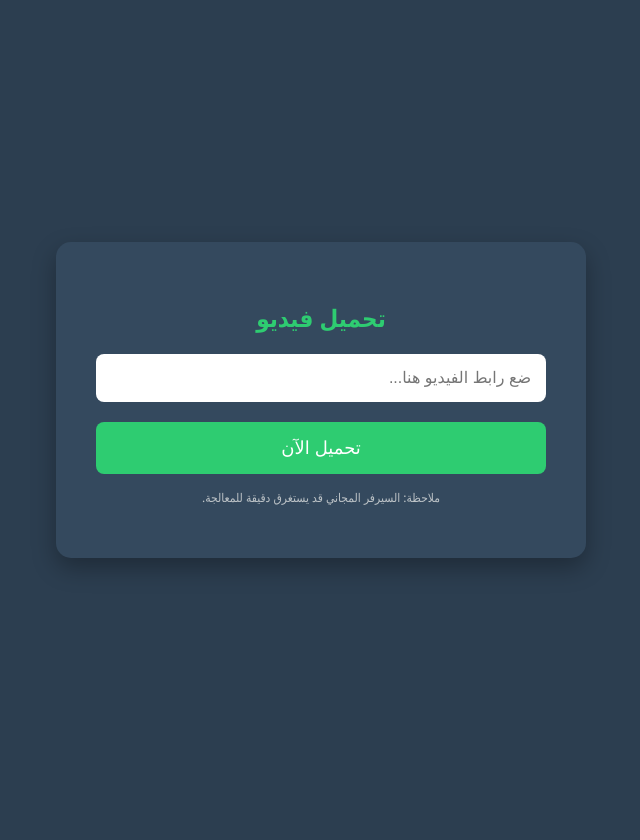
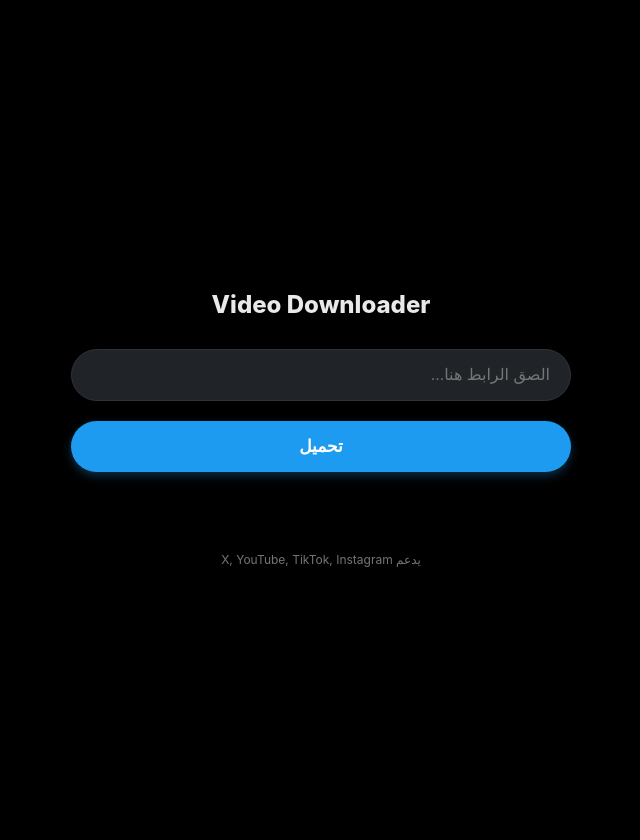
Before and after one commit to husseinalkhalil/my-downloader, a Flask app: page / in a window 1280 px wide. Shown: the whole page, without its empty margins (319-959 px from the left). Before the commit the page ends 568 px from the top, so only its background shows below. Run offline with Flask 3, Linux system fonts and the light colour scheme.

Commit message:
Update index.html

```diff
--- a/templates/index.html
+++ b/templates/index.html
@@ -2,77 +2,221 @@
 <html lang="ar" dir="rtl">
 <head>
     <meta charset="UTF-8">
-    <meta name="viewport" content="width=device-width, initial-scale=1.0">
-    <title>محمل الفيديوهات السريع</title>
+    <meta name="viewport" content="width=device-width, initial-scale=1.0, maximum-scale=1.0, user-scalable=no">
+    <title>X Downloader</title>
     <style>
+        /* إعدادات الهوية البصرية (ستايل تويتر/X) */
+        :root {
+            --bg-color: #000000;
+            --card-bg: #16181c;
+            --text-main: #e7e9ea;
+            --text-sec: #71767b;
+            --twitter-blue: #1d9bf0;
+            --twitter-blue-hover: #1a8cd8;
+            --border-color: #2f3336;
+        }
+
         body {
-            font-family: 'Segoe UI', Tahoma, Geneva, Verdana, sans-serif;
-            background-color: #2c3e50;
-            color: white;
+            font-family: -apple-system, BlinkMacSystemFont, "Segoe UI", Roboto, Helvetica, Arial, sans-serif;
+            background-color: var(--bg-color);
+            color: var(--text-main);
             display: flex;
+            flex-direction: column;
+            align-items: center;
             justify-content: center;
-            align-items: center;
-            height: 100vh;
+            min-height: 100vh;
             margin: 0;
+            padding: 20px;
         }
-        .box {
-            background-color: #34495e;
-            padding: 40px;
-            border-radius: 15px;
-            box-shadow: 0 10px 25px rgba(0,0,0,0.3);
+
+        .container {
+            width: 100%;
+            max-width: 500px;
             text-align: center;
-            width: 90%;
-            max-width: 450px;
         }
-        h2 { margin-bottom: 20px; color: #2ecc71; }
+
+        h1 {
+            font-size: 24px;
+            margin-bottom: 30px;
+            font-weight: 800;
+        }
+
+        .input-group {
+            position: relative;
+            width: 100%;
+            margin-bottom: 20px;
+        }
+
         input {
             width: 100%;
-            padding: 15px;
-            margin-bottom: 20px;
-            border-radius: 8px;
-            border: none;
+            padding: 16px 20px;
+            background-color: #202327;
+            border: 1px solid var(--border-color);
+            border-radius: 9999px; /* شكل كبسولة */
+            color: white;
+            font-size: 16px;
+            outline: none;
             box-sizing: border-box;
-            font-size: 16px;
+            transition: 0.2s;
         }
+
+        input:focus {
+            border-color: var(--twitter-blue);
+            background-color: black;
+        }
+
         button {
             width: 100%;
             padding: 15px;
-            background-color: #2ecc71;
+            background-color: var(--twitter-blue);
             color: white;
             border: none;
-            border-radius: 8px;
-            font-size: 18px;
+            border-radius: 9999px;
+            font-size: 17px;
+            font-weight: bold;
             cursor: pointer;
-            transition: 0.3s;
+            transition: 0.2s;
+            box-shadow: 0 4px 10px rgba(29, 155, 240, 0.3);
         }
-        button:hover { background-color: #27ae60; }
-        .hint { margin-top: 15px; font-size: 12px; color: #bdc3c7; }
+
+        button:hover {
+            background-color: var(--twitter-blue-hover);
+        }
+
+        button:disabled {
+            background-color: #333;
+            color: #777;
+            cursor: not-allowed;
+            box-shadow: none;
+        }
+
+        /* رسائل الحالة */
+        #status-msg {
+            margin-top: 20px;
+            font-size: 14px;
+            color: var(--text-sec);
+            min-height: 20px;
+        }
+
+        /* لودر التحميل */
+        .spinner {
+            display: none;
+            width: 20px;
+            height: 20px;
+            border: 3px solid rgba(255,255,255,0.3);
+            border-radius: 50%;
+            border-top-color: #fff;
+            animation: spin 1s ease-in-out infinite;
+            margin: 0 auto;
+        }
+
+        @keyframes spin { to { transform: rotate(360deg); } }
+
+        /* تذييل الصفحة */
+        .footer {
+            margin-top: 40px;
+            font-size: 12px;
+            color: var(--text-sec);
+        }
     </style>
-
-    <script>
-        function prepareDownload() {
-            // 1. تغيير نص الزر
-            var btn = document.getElementById('submit-btn');
-            btn.innerText = 'جاري التحميل... يرجى الانتظار';
-
-            // 2. تفريغ المربع بعد ثانية ونصف (لضمان أن الرابط أرسل للسيرفر أولاً)
-            setTimeout(function() {
-                document.getElementById('url-input').value = '';
-            }, 1500);
-        }
-    </script>
 </head>
 <body>
 
-    <div class="box">
-        <h2>تحميل فيديو</h2>
-        <!-- تم إضافة معرف ID للمدخلات لكي يتحكم بها الجافاسكريبت -->
-        <form action="/download" method="POST" onsubmit="prepareDownload()">
-            <input type="text" id="url-input" name="url" placeholder="ضع رابط الفيديو هنا..." required>
-            <button type="submit" id="submit-btn">تحميل الآن</button>
-        </form>
-        <p class="hint">ملاحظة: السيرفر المجاني قد يستغرق دقيقة للمعالجة.</p>
+    <div class="container">
+        <!-- عنوان بسيط -->
+        <h1>Video Downloader</h1>
+
+        <div class="input-group">
+            <input type="text" id="urlInput" placeholder="الصق الرابط هنا..." autocomplete="off">
+        </div>
+
+        <button id="downloadBtn" onclick="startDownload()">
+            <span id="btnText">تحميل</span>
+            <div id="spinner" class="spinner"></div>
+        </button>
+
+        <div id="status-msg"></div>
+
+        <div class="footer">
+            يدعم X, YouTube, TikTok, Instagram
+        </div>
     </div>
+
+    <script>
+        async function startDownload() {
+            const input = document.getElementById('urlInput');
+            const btn = document.getElementById('downloadBtn');
+            const btnText = document.getElementById('btnText');
+            const spinner = document.getElementById('spinner');
+            const statusMsg = document.getElementById('status-msg');
+
+            const url = input.value.trim();
+
+            if (!url) {
+                statusMsg.style.color = "#f4212e"; // لون أحمر تويتر
+                statusMsg.innerText = "الرجاء وضع رابط أولاً";
+                return;
+            }
+
+            // 1. تفريغ المربع فوراً
+            input.value = '';
+            input.blur(); // إخفاء الكيبورد في الجوال
+
+            // 2. تغيير حالة الزر إلى "جاري التحميل"
+            btn.disabled = true;
+            btnText.style.display = 'none';
+            spinner.style.display = 'block';
+            statusMsg.style.color = var(--text-sec);
+            statusMsg.innerText = "جاري المعالجة... قد يستغرق دقيقة";
+
+            try {
+                // إرسال البيانات باستخدام FormData (كما يتوقع كود البايثون)
+                const formData = new FormData();
+                formData.append('url', url);
+
+                const response = await fetch('/download', {
+                    method: 'POST',
+                    body: formData
+                });
+
+                if (response.ok) {
+                    // تحويل الرد إلى ملف (Blob)
+                    const blob = await response.blob();
+
+                    // استخراج اسم الملف (اختياري) أو تعيين اسم افتراضي
+                    const downloadUrl = window.URL.createObjectURL(blob);
+                    const a = document.createElement('a');
+                    a.href = downloadUrl;
+                    a.download = "video.mp4"; // الاسم الافتراضي
+                    document.body.appendChild(a);
+                    a.click();
+                    a.remove();
+
+                    statusMsg.style.color = "#00ba7c"; // لون أخضر
+                    statusMsg.innerText = "تم التحميل بنجاح!";
+                } else {
+                    // محاولة قراءة رسالة الخطأ
+                    const errorText = await response.text();
+                    throw new Error(errorText || "فشل التحميل");
+                }
+
+            } catch (error) {
+                statusMsg.style.color = "#f4212e";
+                statusMsg.innerText = "حدث خطأ: تأكد من صحة الرابط أو أن الحساب عام.";
+                console.error(error);
+            } finally {
+                // إعادة الزر لوضعه الطبيعي
+                btn.disabled = false;
+                btnText.style.display = 'block';
+                spinner.style.display = 'none';
+
+                // مسح رسالة الحالة بعد 5 ثواني
+                setTimeout(() => {
+                    if (statusMsg.innerText === "تم التحميل بنجاح!") statusMsg.innerText = "";
+                }, 5000);
+            }
+        }
+    </script>
 
 </body>
 </html>
```
